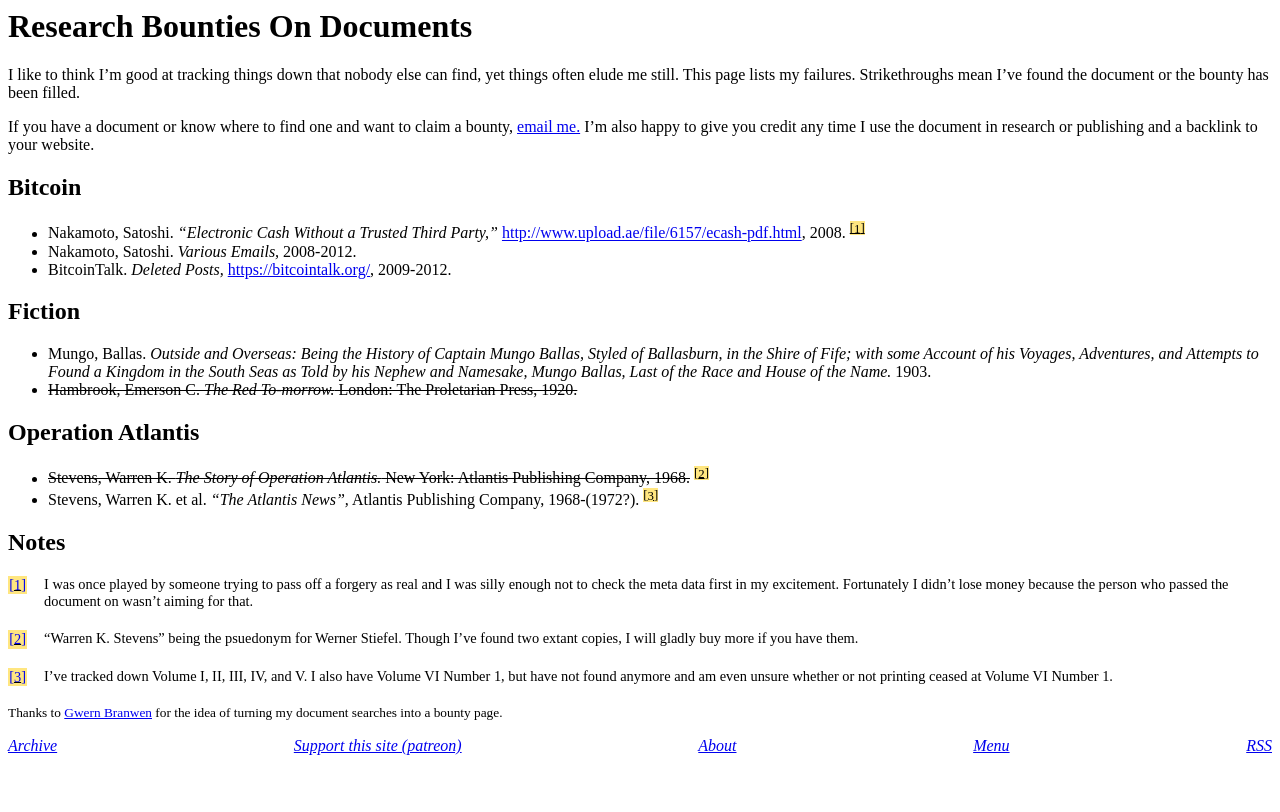
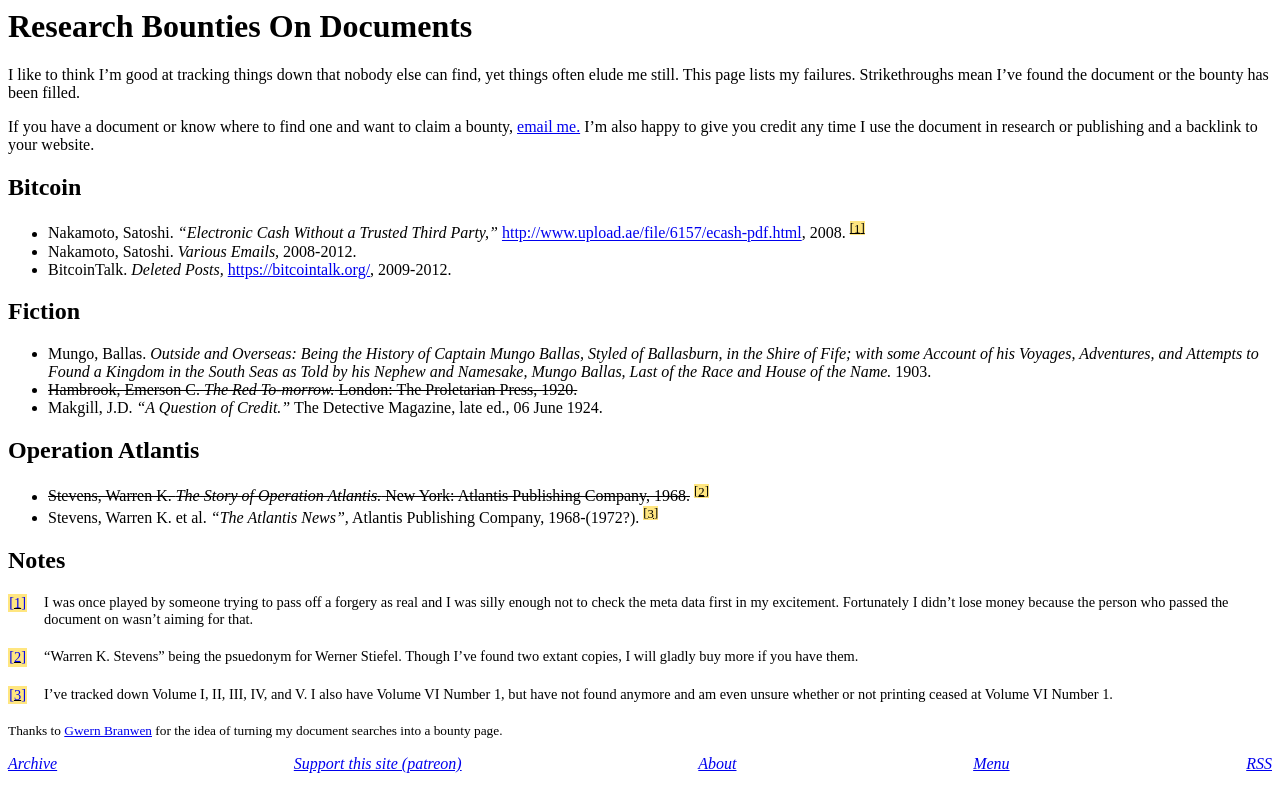
Before and after one commit to derykmakgill/website, a Jekyll site: the page built from research-bounties.md, in a window 1280 px wide. Shown: the top 812 px of the page. Built offline with Jekyll 4.4.1, drawn with Linux system fonts in a browser that asks for light colours.

Commit message:
Update research-bounties.md

```diff
--- a/research-bounties.md
+++ b/research-bounties.md
@@ -17,6 +17,7 @@
 
 - Mungo, Ballas. *Outside and Overseas: Being the History of Captain Mungo Ballas, Styled of Ballasburn, in the Shire of Fife; with some Account of his Voyages, Adventures, and Attempts to Found a Kingdom in the South Seas as Told by his Nephew and Namesake, Mungo Ballas, Last of the Race and House of the Name.* 1903.
 - ~~Hambrook, Emerson C. *The Red To-morrow.* London: The Proletarian Press, 1920.~~
+- Makgill, J.D. *"A Question of Credit."* The Detective Magazine, late ed., 06 June 1924.
 
 ## Operation Atlantis
 
```
